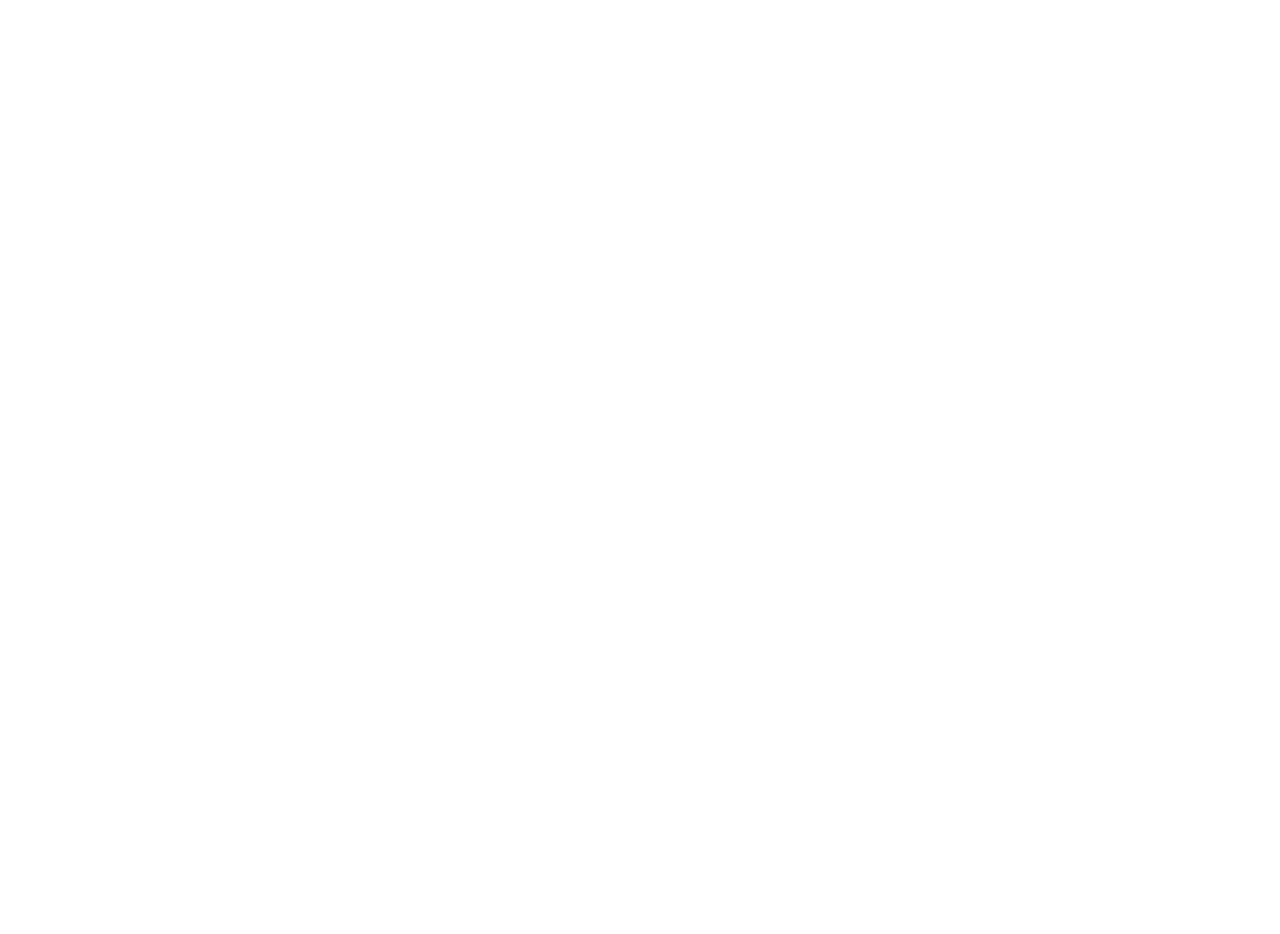
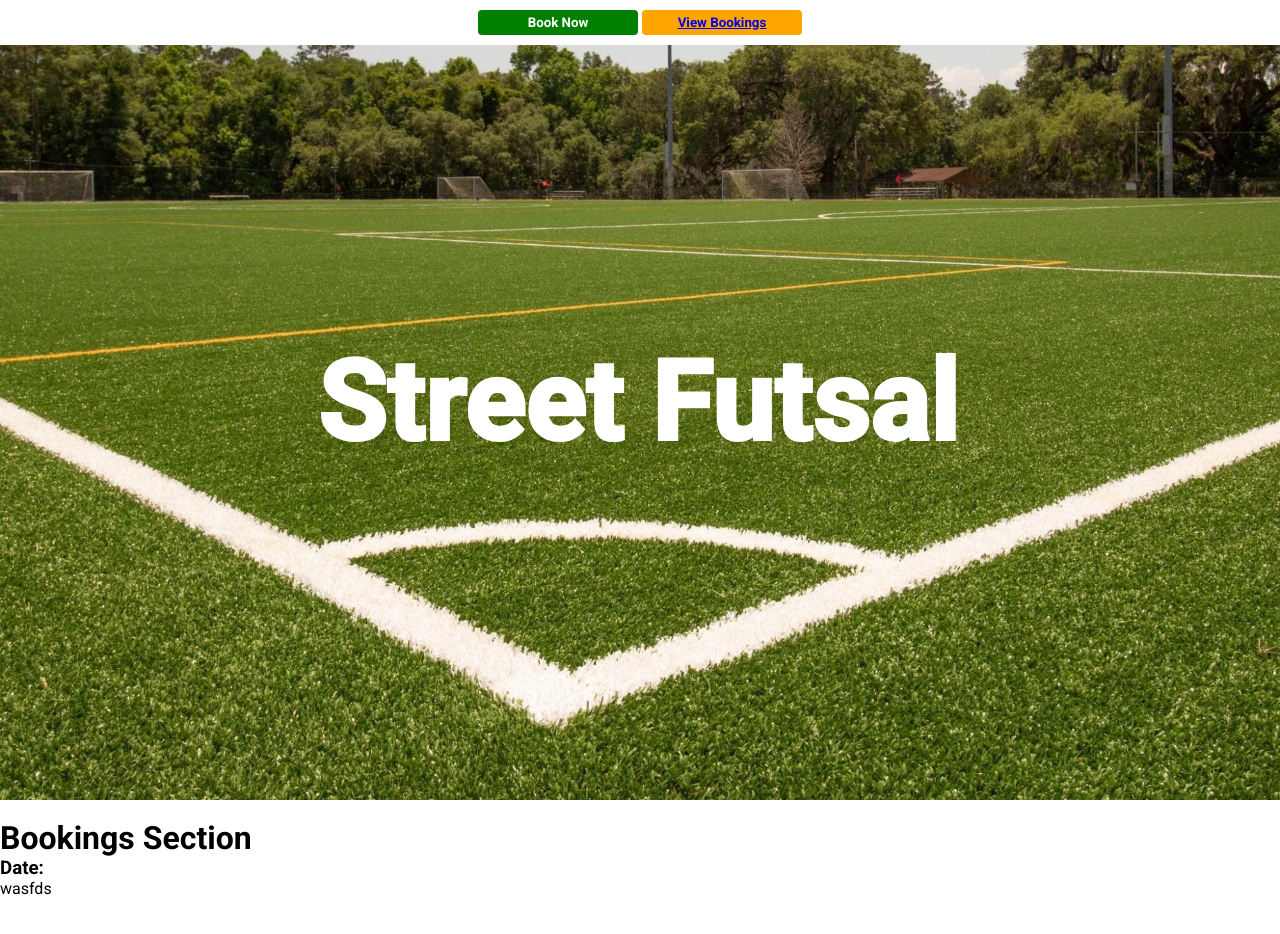
Before and after one commit to Rachithecoder/rachit_experience, a plain HTML site: page 01_futsal app/index.html in a window 1280 px wide. Before the commit the page ends 800 px from the top, so only its background shows below. Drawn offline with Linux system fonts and the light colour scheme.

Commit message:
save changes

```diff
--- a/01_futsal app/index.html
+++ b/01_futsal app/index.html
@@ -4,8 +4,29 @@
     <meta charset="UTF-8">
     <meta name="viewport" content="width=device-width, initial-scale=1.0">
     <title>Document</title>
+    <link rel="stylesheet" href="style.css">
 </head>
 <body>
+    <div id="home-page">
+        <nav>
+            <button id="book-btn">Book Now</button>
+            <button id="view-btn"><a href="#booking-table">View Bookings</a></button>
+        </nav>
+        <div id="heading">
+            Street Futsal
+        </div>
 
+    </div>
+    <br>
+    <div id="bookings-page">
+            <div id="text-container">
+                <h1>Bookings Section</h1>
+                <h3>Date: <span id="date"></span></h3>
+            </div>
+            <div id="booking-table">
+wasfds
+            </div>
+    </div>
+    <script src="script.js"></script>
 </body>
 </html>
--- a/01_futsal app/style.css
+++ b/01_futsal app/style.css
@@ -0,0 +1,73 @@
+
+@import url('https://fonts.googleapis.com/css2?family=Roboto:ital,wght@0,100..900;1,100..900&display=swap');
+
+*{
+    margin:0;
+    padding:0;
+    box-sizing: border-box;
+}
+
+body{
+    width: 100%;
+font-family: "Roboto", sans-serif;
+  font-optical-sizing: auto;
+}
+
+#home-page{
+    width: 100%;
+    height: 100vh;
+    background-image: url(images/bg.jpeg);
+    background-repeat: no-repeat;
+    background-size: cover;
+    background-position: center;
+    position: relative;
+}
+
+#heading{
+    position: absolute;
+    left: 50%;
+    top: 50%;
+    transform: translate(-50%,-50%);
+    font-weight: bolder;
+    font-size: 7rem;
+    color: white;
+    width: 100%;
+    text-align: center;
+    -webkit-text-stroke: 4px;
+}
+
+nav{
+    background-color: white;
+    padding: 10px;
+    display: flex;
+    justify-content: center;
+    gap: 0 4px;
+    position: fixed;
+    top:0;
+    width: 100%;
+}
+
+button{
+    padding: 5px 10px;
+    border-radius: 4px;
+    color: white;
+    font-weight: bold;
+    width: 10rem;
+    border: none;
+    font-family: "Roboto", sans-serif;
+
+}
+
+#book-btn{
+    background-color: green;
+}
+#view-btn{
+    background-color: orange;
+}
+
+
+#bookings-page{
+    height:100vh;
+    width: 100%;
+
+}
```
Also changed, not shown: 01_futsal app/images/bg.jpeg (added).
